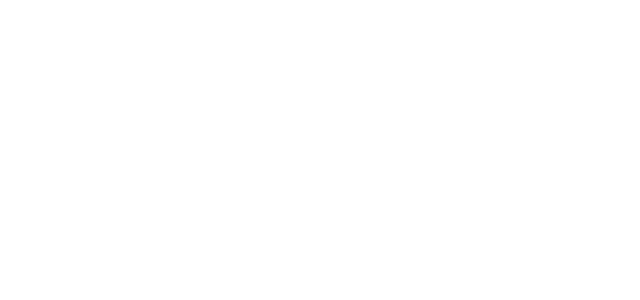
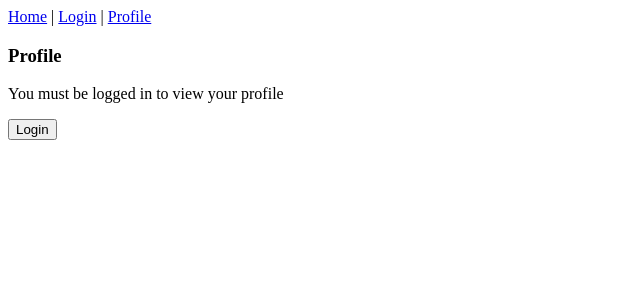
Before and after one commit to jagoyette/ComponentTracker, an Angular app in the folder component-tracker-app/: page /profile in a window 1280 px wide. Before the commit this address led to /. Shown: the top 300 px of the page, without its empty margins (0-640 px from the left). Built offline with nearby package versions, Linux system fonts and the light colour scheme; no server answers.

Commit message:
Added profile page

```diff
--- a/component-tracker-app/src/app/app.component.html
+++ b/component-tracker-app/src/app/app.component.html
@@ -1 +1,7 @@
+<nav>
+    <a href="/home">Home</a> |
+    <a href="/login">Login</a> |
+    <a href="/profile">Profile</a>
+</nav>
+
 <router-outlet />
--- a/component-tracker-app/src/app/components/home-page/home-page.component.html
+++ b/component-tracker-app/src/app/components/home-page/home-page.component.html
@@ -1,4 +1,4 @@
-<h1>Component Tracker</h1>
+<h3>Home</h3>
 
 <div [hidden]="user">
     <!-- show login button when not logged in -->
@@ -6,6 +6,7 @@
 </div>
 
 <div [hidden]="!user">
+    <!-- show logout button when logged in -->
     <p>Welcome {{user?.name}}</p>
     <button (click)="logout()">Logout</button>
 </div>
--- a/component-tracker-app/src/app/components/login-page/login-page.component.html
+++ b/component-tracker-app/src/app/components/login-page/login-page.component.html
@@ -1,4 +1,4 @@
-<h1>Login</h1>
+<h3>Login</h3>
 
 <p>We only support login from Google at this time</p>
 
--- /dev/null
+++ b/component-tracker-app/src/app/components/page-not-found/page-not-found.component.html
@@ -0,0 +1,3 @@
+<h3>Oops!</h3>
+
+<p>Sorry, but I cannot find that page.</p>
--- /dev/null
+++ b/component-tracker-app/src/app/components/profile-page/profile-page.component.html
@@ -0,0 +1,22 @@
+<h3>Profile</h3>
+
+<div [hidden]="user">
+    <!-- show login button when not logged in -->
+    <p>You must be logged in to view your profile</p>
+    <a href="/login"><button>Login</button></a>
+</div>
+
+<div [hidden]="!user">
+    <p>This is your profile</p>
+
+    <form>
+        <label for="name">Name:</label>
+        <input id="name" name="name" readonly disabled type="text" value="{{user?.name}}" />
+        <br><br>
+        <label for="email">Email:</label>
+        <input id="email" name="email" readonly disabled type="text" value="{{user?.email}}" />
+        <br><br>
+        <label for="provider">Provider:</label>
+        <input id="provider" name="provider" readonly disabled type="text" value="{{user?.provider}}" />
+    </form>
+</div>
--- /dev/null
+++ b/component-tracker-app/src/app/components/profile-page/profile-page.component.ts
@@ -0,0 +1,34 @@
+import { Component, OnInit } from '@angular/core';
+import { ComponentTrackerApiService } from '../../services/component-tracker-api.service';
+import { User } from '../../models/user';
+import { FormsModule } from '@angular/forms';
+
+@Component({
+  selector: 'app-profile-page',
+  standalone: true,
+  imports: [FormsModule],
+  templateUrl: './profile-page.component.html',
+  styleUrl: './profile-page.component.css'
+})
+export class ProfilePageComponent implements OnInit{
+
+  constructor (private apiService: ComponentTrackerApiService) {}
+
+  public user: User | null = null;
+
+  ngOnInit(): void {
+    // Retrieve the currently logged in user
+    this.apiService.getCurrentUser().subscribe(data => {
+      this.user = data;
+      console.log('Current user', this.user);
+    });
+  }
+
+  logout(): void {
+    this.apiService.logout().subscribe(result => {
+      if (result?.success) {
+        this.user = null;
+      }
+    });
+  }
+}
```
Also changed, not shown: component-tracker-app/src/app/app.routes.ts (+5 -2 lines), component-tracker-app/src/app/components/page-not-found/page-not-found.component.ts (added, +12 -0 lines), component-tracker-app/src/app/components/page-not-found/page-not-found.component.css (added), component-tracker-app/src/app/components/profile-page/profile-page.component.css (added), 2 other files (tests, documents, lock files or other folders).
